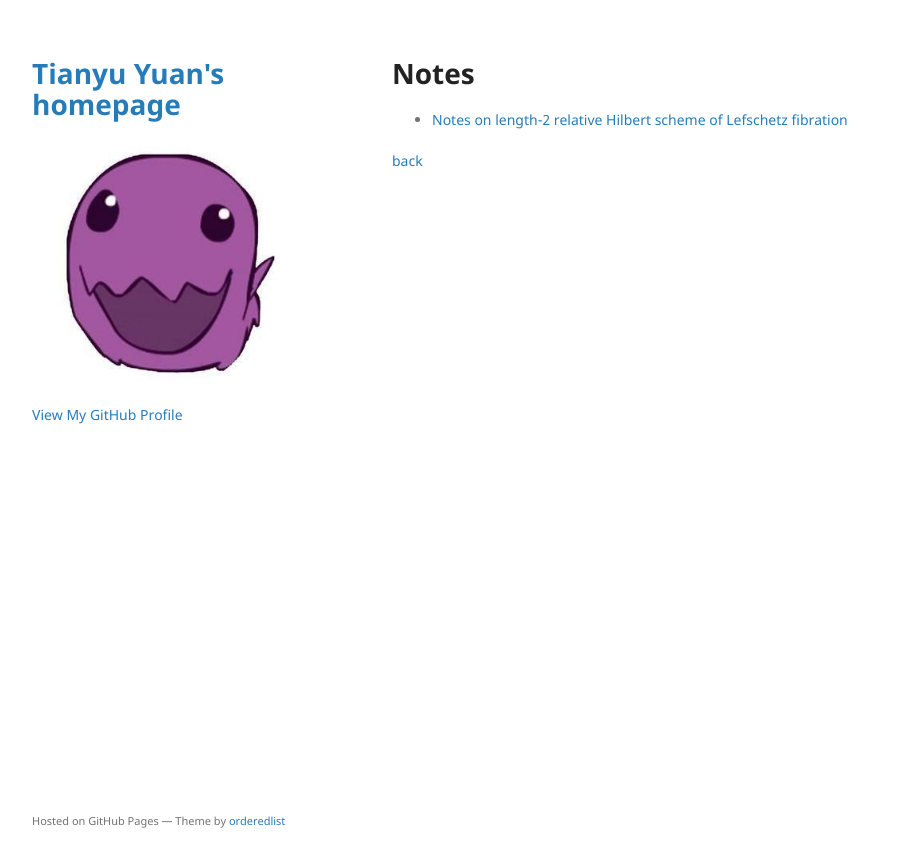
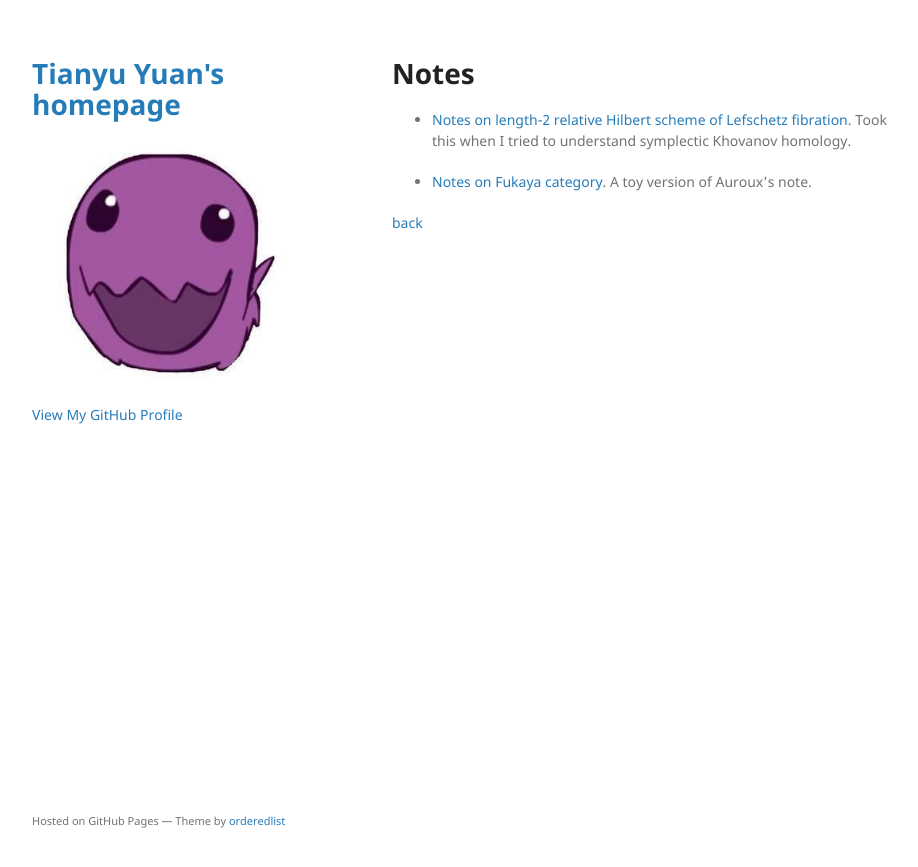
Before and after one commit to mathzerg/mathzerg.github.io, a Jekyll site: the page built from notes.md, in a window 1280 px wide. Shown: the top 867 px of the page, without its empty margins (178-1096 px from the left). Built offline with Jekyll 4.4.1, drawn with Linux system fonts in a browser that asks for light colours; the repository's description, which GitHub fills in, is left out; our own code applies the rules of GitHub Pages for plain Markdown files.

Commit message:
more notes

```diff
--- a/notes.md
+++ b/notes.md
@@ -4,7 +4,10 @@ layout: default
 
 # Notes
 
-- [Notes on length-2 relative Hilbert scheme of Lefschetz fibration](./resources/Notes_on_length_2_relative_Hilbert_scheme_of_Lefschetz_fibration.pdf)
+- [Notes on length-2 relative Hilbert scheme of Lefschetz fibration](./resources/Notes_on_length_2_relative_Hilbert_scheme_of_Lefschetz_fibration.pdf). Took this when I tried to understand symplectic Khovanov homology.
+
+
+- [Notes on Fukaya category](./resources/notes_on_fukaya_category.pdf). A toy version of Auroux's note.
 
 
 [back](./)
```
Also changed, not shown: 3 other files.
